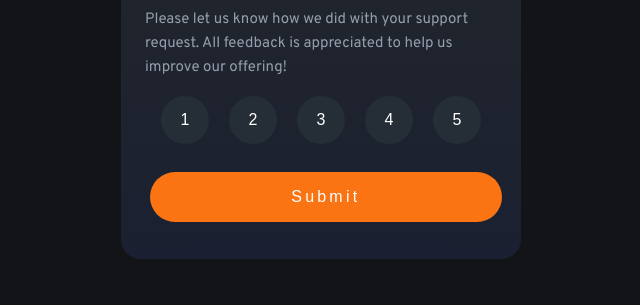
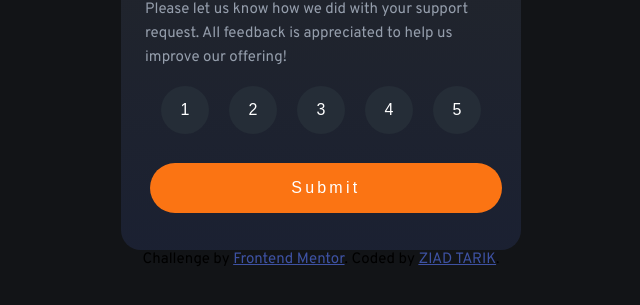
Before and after one commit to TarikZd/interactive-rating-component-main, a plain HTML site: page index.html in a window 1280 px wide. Shown: the part 349-654 px from the top of the page, without its empty margins (319-959 px from the left). Drawn offline with Linux system fonts and the light colour scheme; files whose address does not match are found by name.

Commit message:
attribution add

```diff
--- a/index.html
+++ b/index.html
@@ -59,6 +59,10 @@
 
   <!-- Thank you state end -->
 
+  <div class="attribution">
+    Challenge by <a href="https://www.frontendmentor.io?ref=challenge" target="_blank">Frontend Mentor</a>.
+    Coded by <a href="#">ZIAD TARIK</a>.
+  </div>
 
   <script src="./script.js"></script>
 </body>
--- a/style.css
+++ b/style.css
@@ -151,3 +151,12 @@ p.midletext {
     width: fit-content;
 
 }
+
+.attribution {
+    font-size: 15px;
+    text-align: center;
+}
+
+.attribution a {
+    color: hsl(228, 45%, 44%);
+}
```
